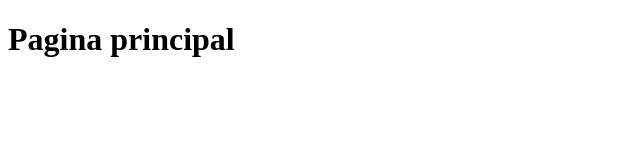
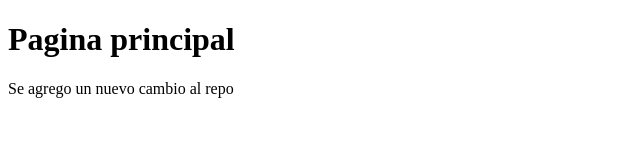
Before and after one commit to RocioHurtadoHeredia/Ejemplo-AplicacionEscritorio-Github, a plain HTML site: page index.html in a window 1280 px wide. Shown: the whole page, without its empty margins (0-640 px from the left). Drawn offline with Linux system fonts and the light colour scheme.

Commit message:
se agrego un parrafo

```diff
--- a/index.html
+++ b/index.html
@@ -8,5 +8,7 @@
 </head>
 <body>
     <h1>Pagina principal</h1>
+
+    <p>Se agrego un nuevo cambio al repo</p>
 </body>
 </html>
```
